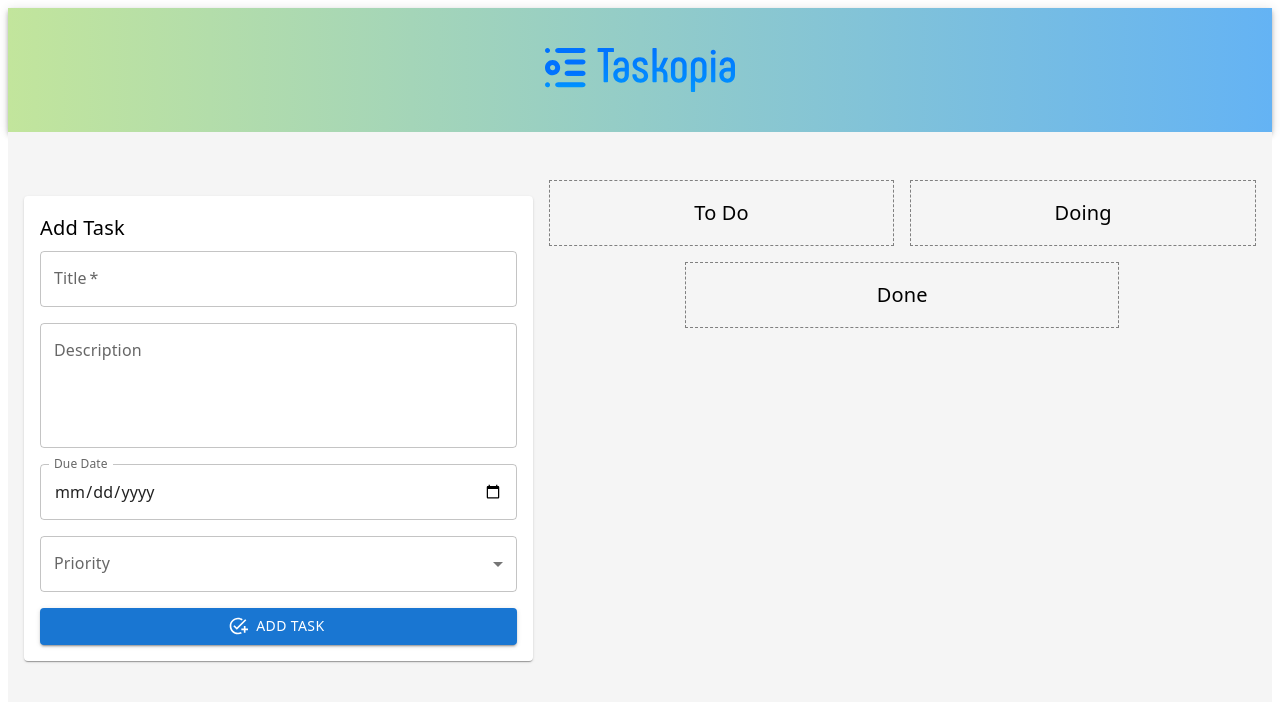
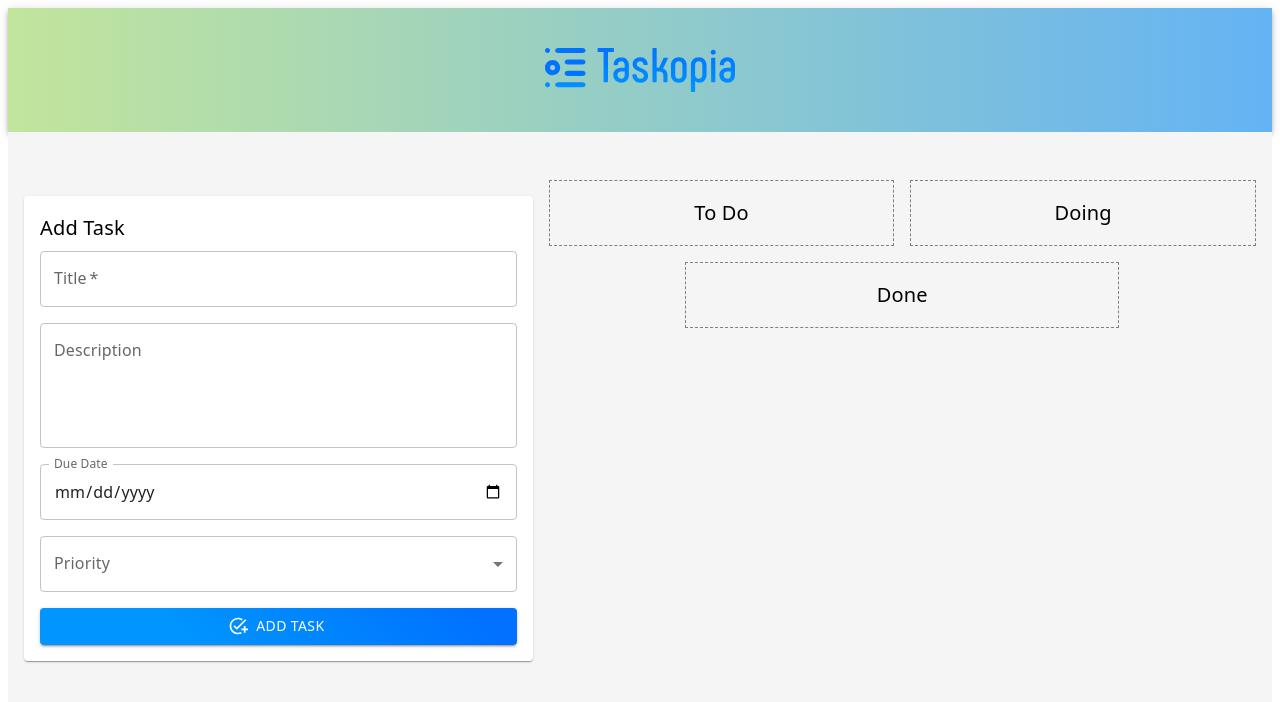
Before and after one commit to adebayoadebisi/Taskopia, a React (Vite) app in the folder taskopia/: page / in a window 1280 px wide. Shown: the top 702 px of the page. Built offline with nearby package versions, Linux system fonts and the light colour scheme; a web font is replaced by a local one.

Commit message:
Fixed the bug causing errors to appear on console

```diff
--- a/taskopia/index.html
+++ b/taskopia/index.html
@@ -5,7 +5,7 @@
     <link rel="icon" type="image/svg+xml" href="/vite.svg" />
     <link rel="stylesheet" href="https://fonts.googleapis.com/css2?family=Arsenal&display=swap" />
     <meta name="viewport" content="width=device-width, initial-scale=1.0" />
-    <title>Vite + React</title>
+    <title>Taskopia</title>
   </head>
   <body>
     <div id="root"></div>
--- a/taskopia/src/components/TaskForm/TaskForm.jsx
+++ b/taskopia/src/components/TaskForm/TaskForm.jsx
@@ -63,7 +63,7 @@ function TaskForm({ addTask }) {
                     <MenuItem value="Low">Low</MenuItem>
                 </Select>
             </FormControl>
-            <Button startIcon={<AddTaskIcon />} type="submit" variant="contained" color="primary" sx={{ mt: 2, width: '100%' }}>
+            <Button startIcon={<AddTaskIcon />} type="submit" variant="contained" color="primary" sx={{ mt: 2, width: '100%', backgroundImage: 'linear-gradient(45deg, #0095ff 30%, #0072ff 90%)' }}>
                 Add Task
             </Button>
         </Box>
```
